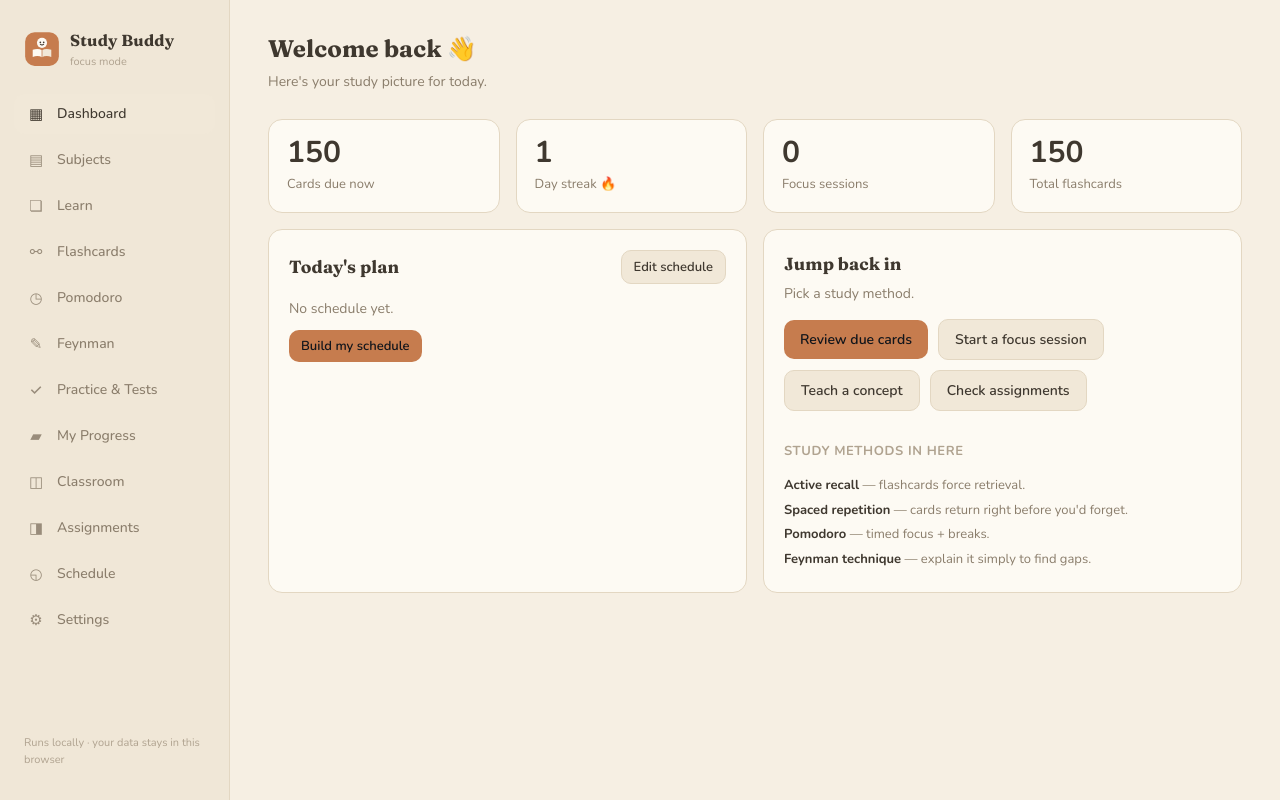
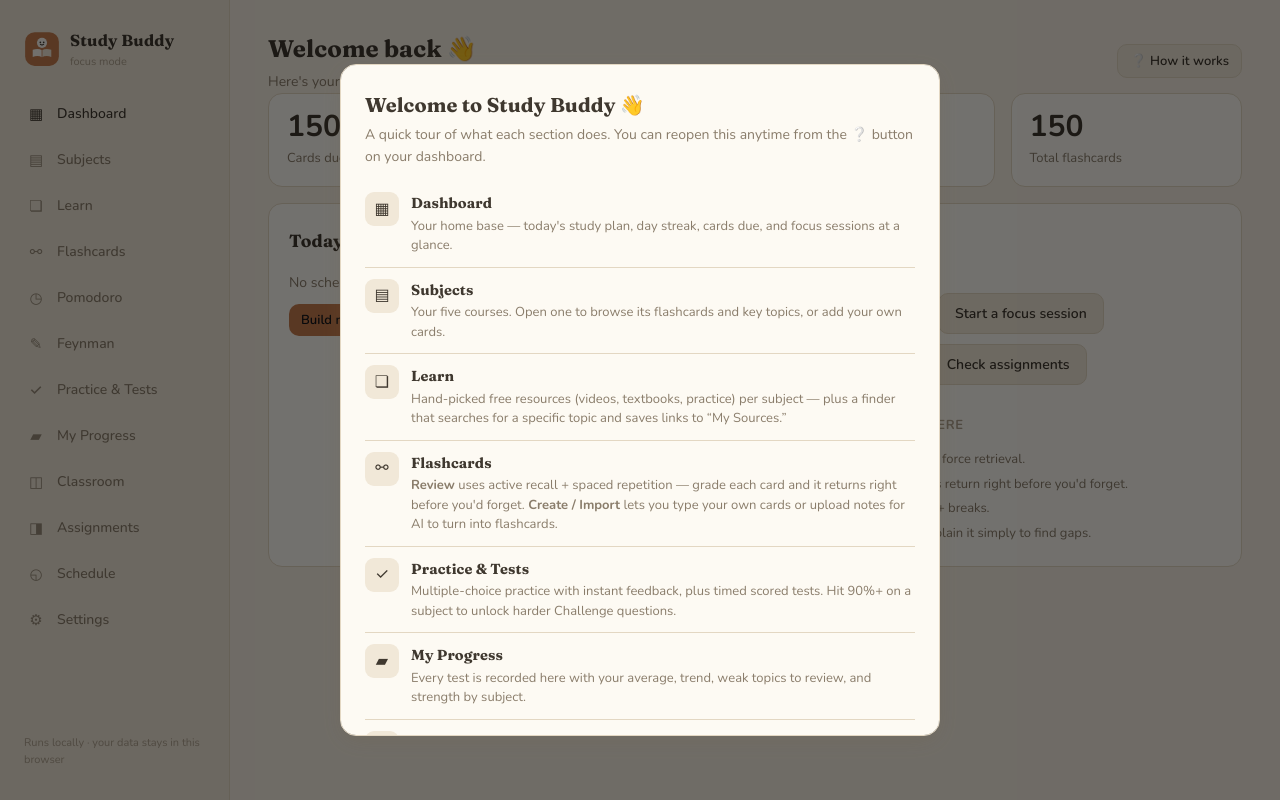
Before and after one commit to ellenchen62/Study-Buddy---Code-Lead-2026, a website: page index.html in a window 1280 px wide. Drawn offline with nearby package versions, Linux system fonts and the light colour scheme.

Commit message:
Add help modal and button to dashboard

```diff
--- a/index.html
+++ b/index.html
@@ -147,6 +147,12 @@
   .kcard .kdue.over{color:var(--bad);font-weight:600}
   .kcard .knote{font-size:12px;color:var(--faint);margin-top:6px;white-space:pre-wrap;overflow:hidden;display:-webkit-box;-webkit-line-clamp:2;-webkit-box-orient:vertical}
   .modal.wide{max-width:520px}
+  .modal.help{max-width:600px;max-height:84vh;overflow-y:auto}
+  .help-item{display:flex;gap:12px;padding:11px 0;border-bottom:1px solid var(--line)}
+  .help-item:last-child{border-bottom:none}
+  .help-item .hi{flex-shrink:0;width:34px;height:34px;border-radius:9px;display:flex;align-items:center;justify-content:center;font-size:16px;background:var(--panel2)}
+  .help-item h4{margin:0 0 2px;font-size:14.5px}
+  .help-item p{margin:0;font-size:13px;color:var(--muted);line-height:1.5}
   .fld-row{display:grid;grid-template-columns:1fr 1fr;gap:12px}
   @media(max-width:560px){.fld-row{grid-template-columns:1fr}}
   .sched-slot .badge{display:block;margin-top:3px;font-size:9px}
@@ -239,8 +245,11 @@
   <main class="main">
     <!-- DASHBOARD -->
     <section class="page active" id="page-dashboard">
-      <h2 class="title" id="greet">Welcome back</h2>
-      <p class="sub">Here's your study picture for today.</p>
+      <div class="between">
+        <div><h2 class="title" id="greet">Welcome back</h2>
+        <p class="sub" style="margin:4px 0 0">Here's your study picture for today.</p></div>
+        <button class="btn sec sm" id="help-btn" title="How to use Study Buddy">❔ How it works</button>
+      </div>
       <div class="grid g4" style="margin-bottom:16px">
         <div class="stat"><div class="n" id="st-due">0</div><div class="l">Cards due now</div></div>
         <div class="stat"><div class="n" id="st-streak">0</div><div class="l">Day streak 🔥</div></div>
@@ -777,6 +786,36 @@
     <div class="row" style="margin-top:16px;justify-content:flex-end">
       <button class="btn sec sm" id="ac-cancel">Cancel</button>
       <button class="btn sm" id="ac-save">Add card</button>
+    </div>
+  </div>
+</div>
+
+<!-- First-time / help guide -->
+<div class="modal-bg" id="modal-help">
+  <div class="modal help">
+    <div class="between" style="align-items:flex-start">
+      <div>
+        <h3 style="margin:0;font-size:20px">Welcome to Study Buddy 👋</h3>
+        <p class="sub" style="margin:4px 0 0">A quick tour of what each section does. You can reopen this anytime from the ❔ button on your dashboard.</p>
+      </div>
+    </div>
+    <div style="margin-top:14px">
+      <div class="help-item"><div class="hi">▦</div><div><h4>Dashboard</h4><p>Your home base — today's study plan, day streak, cards due, and focus sessions at a glance.</p></div></div>
+      <div class="help-item"><div class="hi">▤</div><div><h4>Subjects</h4><p>Your five courses. Open one to browse its flashcards and key topics, or add your own cards.</p></div></div>
+      <div class="help-item"><div class="hi">❏</div><div><h4>Learn</h4><p>Hand-picked free resources (videos, textbooks, practice) per subject — plus a finder that searches for a specific topic and saves links to “My Sources.”</p></div></div>
+      <div class="help-item"><div class="hi">⚯</div><div><h4>Flashcards</h4><p><strong>Review</strong> uses active recall + spaced repetition — grade each card and it returns right before you'd forget. <strong>Create / Import</strong> lets you type your own cards or upload notes for AI to turn into flashcards.</p></div></div>
+      <div class="help-item"><div class="hi">✓</div><div><h4>Practice &amp; Tests</h4><p>Multiple-choice practice with instant feedback, plus timed scored tests. Hit 90%+ on a subject to unlock harder Challenge questions.</p></div></div>
+      <div class="help-item"><div class="hi">▰</div><div><h4>My Progress</h4><p>Every test is recorded here with your average, trend, weak topics to review, and strength by subject.</p></div></div>
+      <div class="help-item"><div class="hi">✎</div><div><h4>Feynman</h4><p>Learn by explaining a topic simply. Pick or type a topic, explain it plainly, find your gaps, then refine. A worked example shows you the goal.</p></div></div>
+      <div class="help-item"><div class="hi">◷</div><div><h4>Pomodoro</h4><p>A focus timer (default 30 min work / 10 min break). Study in sprints; the skip button unlocks only in the last 2 minutes of focus.</p></div></div>
+      <div class="help-item"><div class="hi">◫</div><div><h4>Classroom</h4><p>A demo of Google Classroom assignments with an AI helper that gives summaries, how-to steps, and tips.</p></div></div>
+      <div class="help-item"><div class="hi">◨</div><div><h4>Assignments</h4><p>A Kanban board for homework and projects. Add due dates, priority, status, and notes — and drag cards between columns as you progress.</p></div></div>
+      <div class="help-item"><div class="hi">◵</div><div><h4>Schedule</h4><p>Tell it your daily routine and commitments, and it builds a study plan around them. Click any block to edit it, and export the week to Google Calendar.</p></div></div>
+      <div class="help-item"><div class="hi">⚙</div><div><h4>Settings</h4><p>Set your name, add an optional AI key (powers AI flashcards, the assignment helper, and the source finder), and manage your data.</p></div></div>
+    </div>
+    <p class="sub" style="margin:14px 0 0;font-size:12px">💡 Everything is saved right in this browser — no account needed. AI features are optional and only work if you add your own API key in Settings.</p>
+    <div class="row" style="margin-top:16px;justify-content:flex-end">
+      <button class="btn" id="help-close">Got it — let's study!</button>
     </div>
   </div>
 </div>
@@ -2881,6 +2920,15 @@ document.getElementById('ev-delete').onclick=()=>{
 /* ============================ UTIL ============================ */
 function esc(s){return (s||'').replace(/[&<>]/g,c=>({'&':'&amp;','<':'&lt;','>':'&gt;'}[c]));}
 
+/* ============================ HELP / FIRST-TIME GUIDE ============================ */
+function openHelp(){document.getElementById('modal-help').classList.add('show');}
+function closeHelp(){document.getElementById('modal-help').classList.remove('show');}
+document.getElementById('help-btn').onclick=openHelp;
+document.getElementById('help-close').onclick=closeHelp;
+document.getElementById('modal-help').onclick=(e)=>{if(e.target.id==='modal-help')closeHelp();};
+// show the guide automatically only on the very first visit
+if(!DB.seenIntro){openHelp();DB.seenIntro=true;save();}
+
 /* init */
 renderDash();
 </script>
```
